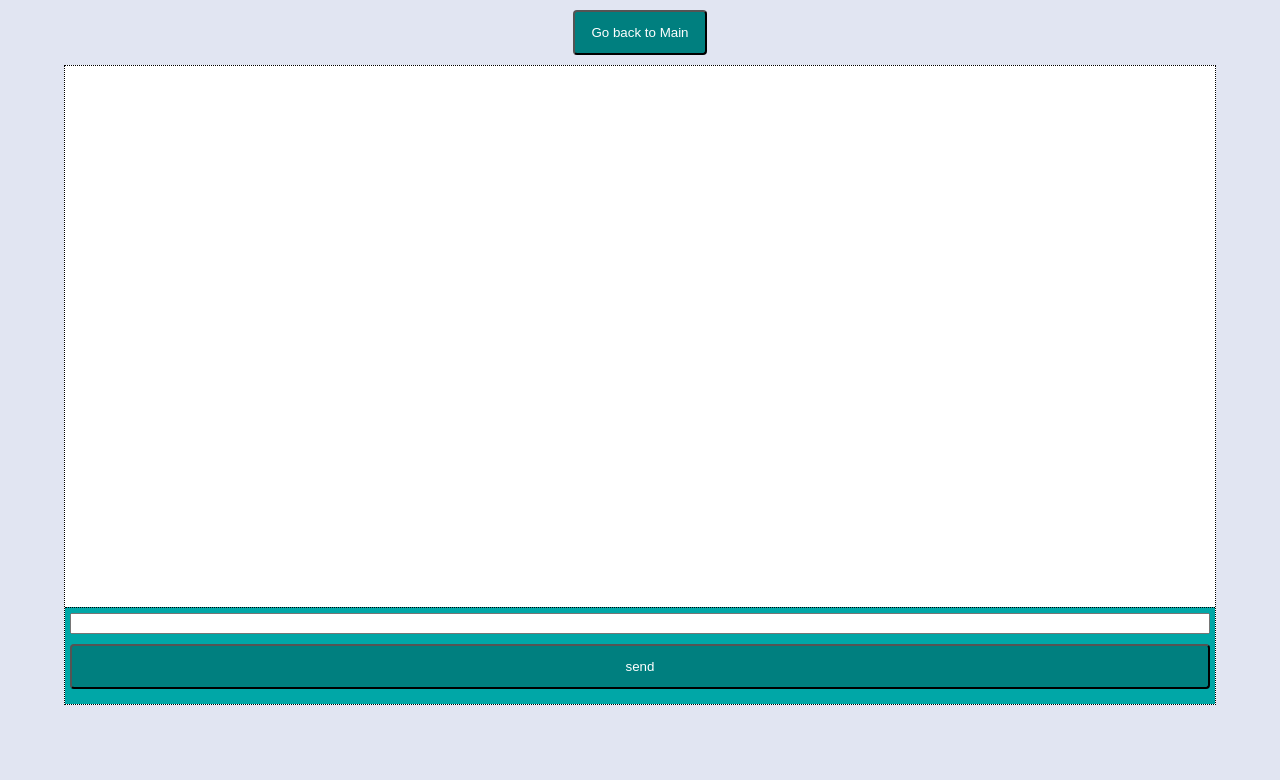
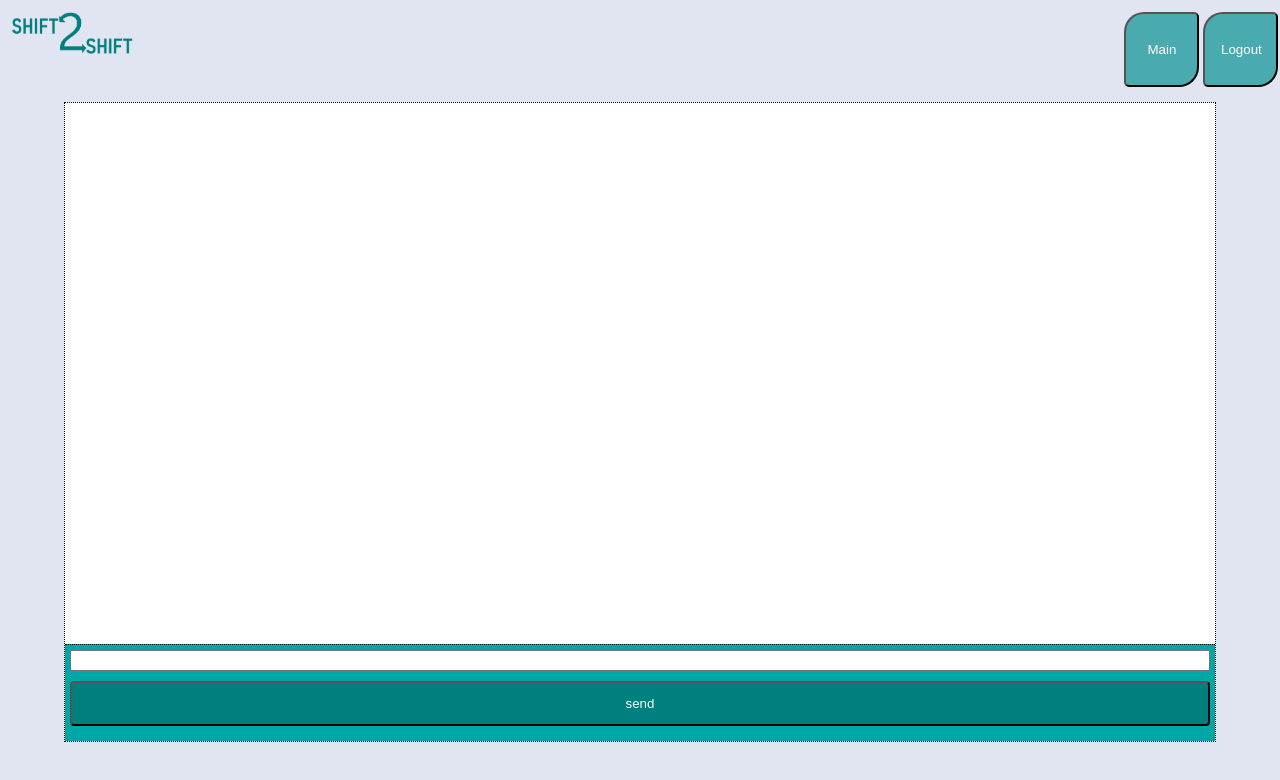
Before and after one commit to Kevin-Roney/shift2shift, a plain HTML site: page chat/index.html in a window 1280 px wide. Drawn offline with nearby package versions, Linux system fonts and the light colour scheme.

Commit message:
chatroom buttons

```diff
--- a/chat/chat.css
+++ b/chat/chat.css
@@ -5,6 +5,7 @@
     display: grid;
     grid-template-rows: 19fr 1fr;
     background-color: white;
+    margin-top: 30px;
 }
 
 .input-area input {
@@ -68,3 +69,20 @@ button {
 body {
     background-color: #e1e5f2;
 }
+
+.logosmol {
+    width: 125px;
+    margin-top: 10px;
+    margin-left: 10px;
+    margin-bottom: 10px;
+}
+
+.buttons {
+    z-index: 2;
+    width: 75px;
+    height: 75px;
+    background-color: #008f8fac;
+    cursor: pointer;
+    color: white;
+    border-radius: 20px 5px 20px;
+}
--- a/chat/chat.js
+++ b/chat/chat.js
@@ -3,18 +3,25 @@ import {
     checkAuth,
     sendChat,
     client,
+    logout,
     getEmployee
 } from '../fetch-utils.js';
+const logoutButton = document.querySelector('#logout');
 
 checkAuth();
 
 const allChatsEl = document.querySelector('#all-chats');
 const formEl = document.querySelector('form');
 
-const mainButton = document.querySelector('#signupButton');
+const mainButton = document.querySelector('#main');
 
 mainButton.addEventListener('click', async () => {
     window.location.href = '../main/';
+});
+
+logoutButton.addEventListener('click', async () => {
+    await logout();
+    window.location.href = '../';
 });
 
 formEl.addEventListener('submit', async (e) => {
--- a/chat/index.html
+++ b/chat/index.html
@@ -11,12 +11,16 @@
     <link rel="stylesheet" href="../styles/style.css">
     <link rel="stylesheet" href="../styles/home.css">
     <link rel="stylesheet" href="./chat.css">
-    <title>Document</title>
+    <title>Chatroom</title>
 </head>
 
 <body class="chat-body">
+    <img class="logosmol" src="../assets/shift2shiftrough.png" alt="">
+    <div class="buttons-div">
+        <button class="buttons" id="main">Main</button>
+        <button class="buttons" id="logout">Logout</button>
+    </div>
     <main>
-        <button id="signupButton">Go back to Main</button>
         <div class="chatroom">
             <div id="all-chats">
 
```
